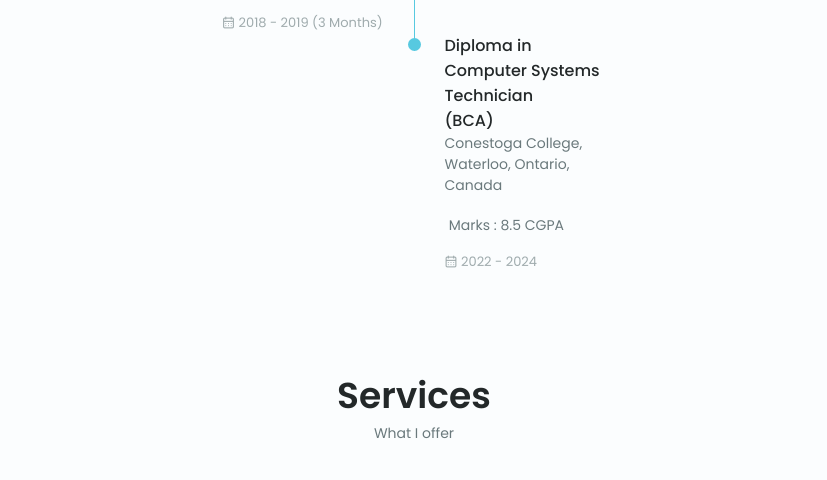
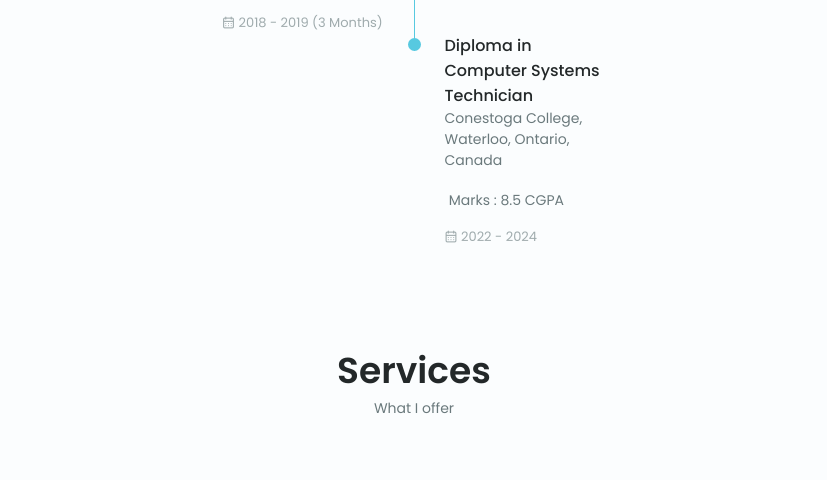
Before and after one commit to Suraj-dev996/My-Portfolio, a plain HTML site: page index.html in a window 1280 px wide. Shown: the part 3968-4448 px from the top of the page, without its empty margins (226-1053 px from the left). Drawn offline with nearby package versions, Linux system fonts and the light colour scheme.

Commit message:
Update index.html

```diff
--- a/index.html
+++ b/index.html
@@ -884,7 +884,7 @@
 									<h3 class="qualification__title">
 										Diploma in Computer Systems Technician
 									</h3>
-									<h3 class="qualification__title">(BCA)</h3>
+									<h3 class="qualification__title"></h3>
 									<span class="qualification__subtitle"
 										>Conestoga College, Waterloo, Ontario, Canada</span
 									>
```
